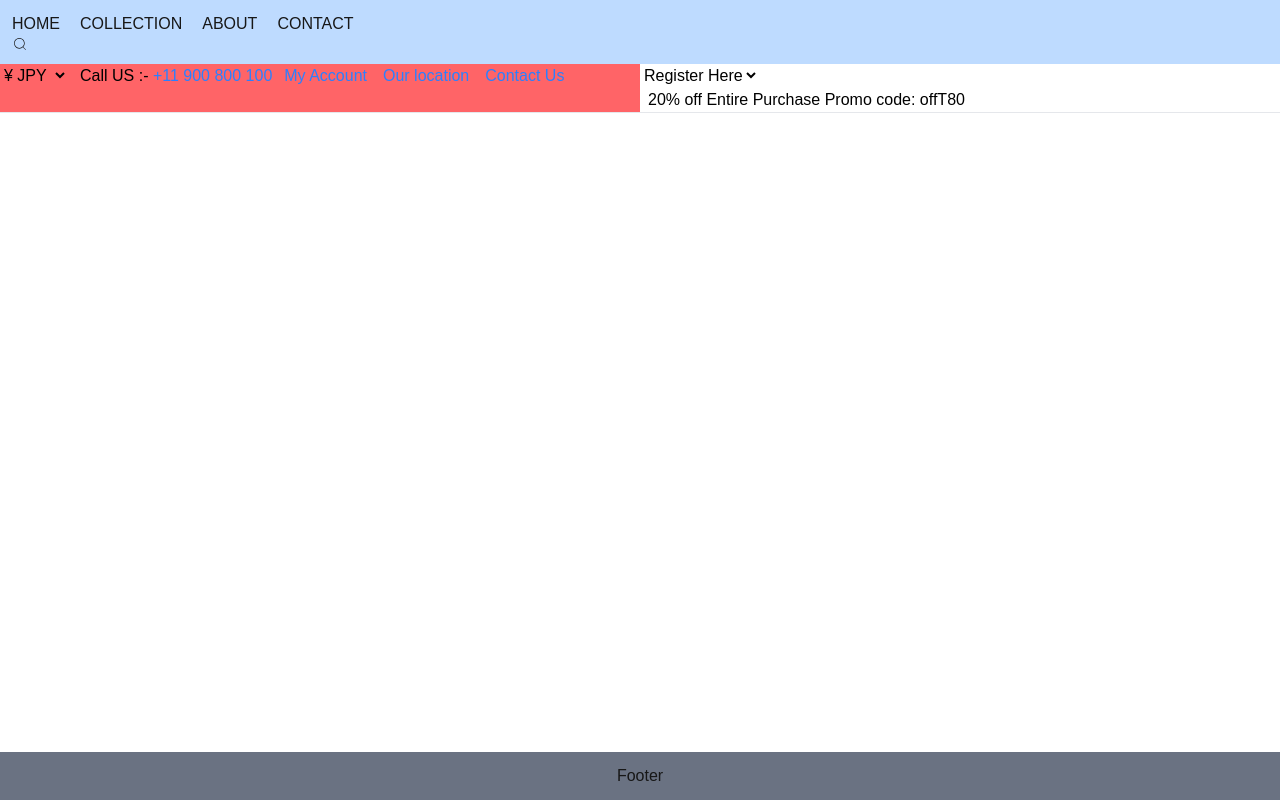
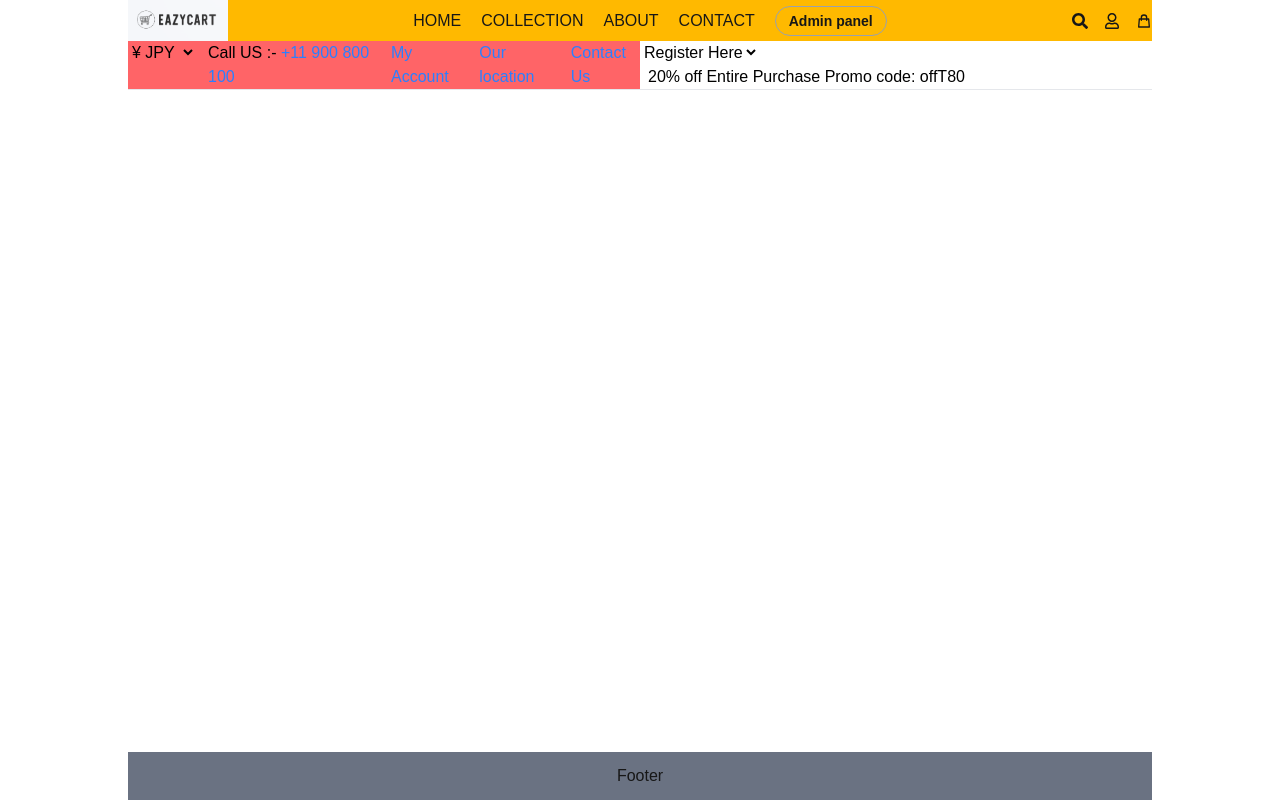
Before and after one commit to Abahezekiel/eazi-cart, a Next.js app: page / in a window 1280 px wide. Built offline with nearby package versions, Linux system fonts and the light colour scheme.

Commit message:
changes to top nav bar

```diff
--- a/src/app/layout.tsx
+++ b/src/app/layout.tsx
@@ -1,7 +1,9 @@
 import { Metadata } from "next";
 import "./globals.css";
-import { useState } from "react";
-import { CiSearch } from "react-icons/ci";
+import Image from "next/image";
+import screenshot from "./Images/Screenshot 2025-05-31 at 11.45.46 AM.png";
+import { FaRegUser, FaSearch } from "react-icons/fa";
+import { HiOutlineShoppingBag } from "react-icons/hi";
 
 export default function RootLayout({
   children,
@@ -10,22 +12,36 @@ export default function RootLayout({
 }) {
   return (
     <html lang="en">
-      <body className="flex flex-col h-screen">
-        <header className="bg-blue-200 p-3">
+      <body className="flex flex-col h-screen ml-32 mr-32  ">
+        <div className="bg-amber-400">
+          <div className="flex justify-between items-center">
             <div>
-         <ul className="flex gap-5">
+              <Image
+                src={screenshot}
+                alt="Screenshot"
+                width={100}
+                height={100}
+              />
+            </div>
+            <ul className="flex gap-5 items-center justify-center">
               <li>HOME</li>
               <li>COLLECTION</li>
               <li>ABOUT</li>
               <li>CONTACT</li>
+              <li>
+                {" "}
+                <button className="border border-gray-400 rounded-2xl p-1 w-28 text-sm font-semibold">
+                  Admin panel
+                </button>
+              </li>
             </ul>
+            <div className="flex items-center gap-4">
+              <FaSearch />
+              <FaRegUser />
+              <HiOutlineShoppingBag />
             </div>
-
-         <div>
-         <CiSearch />
-
           </div>
-        </header>
+        </div>
 
         <main className="flex-grow">{children}</main>
 
```
Also changed, not shown: src/app/Images/Screenshot 2025-05-31 at 11.45.46 AM.png (added). Lines whose indentation alone changed are shown as unchanged.
